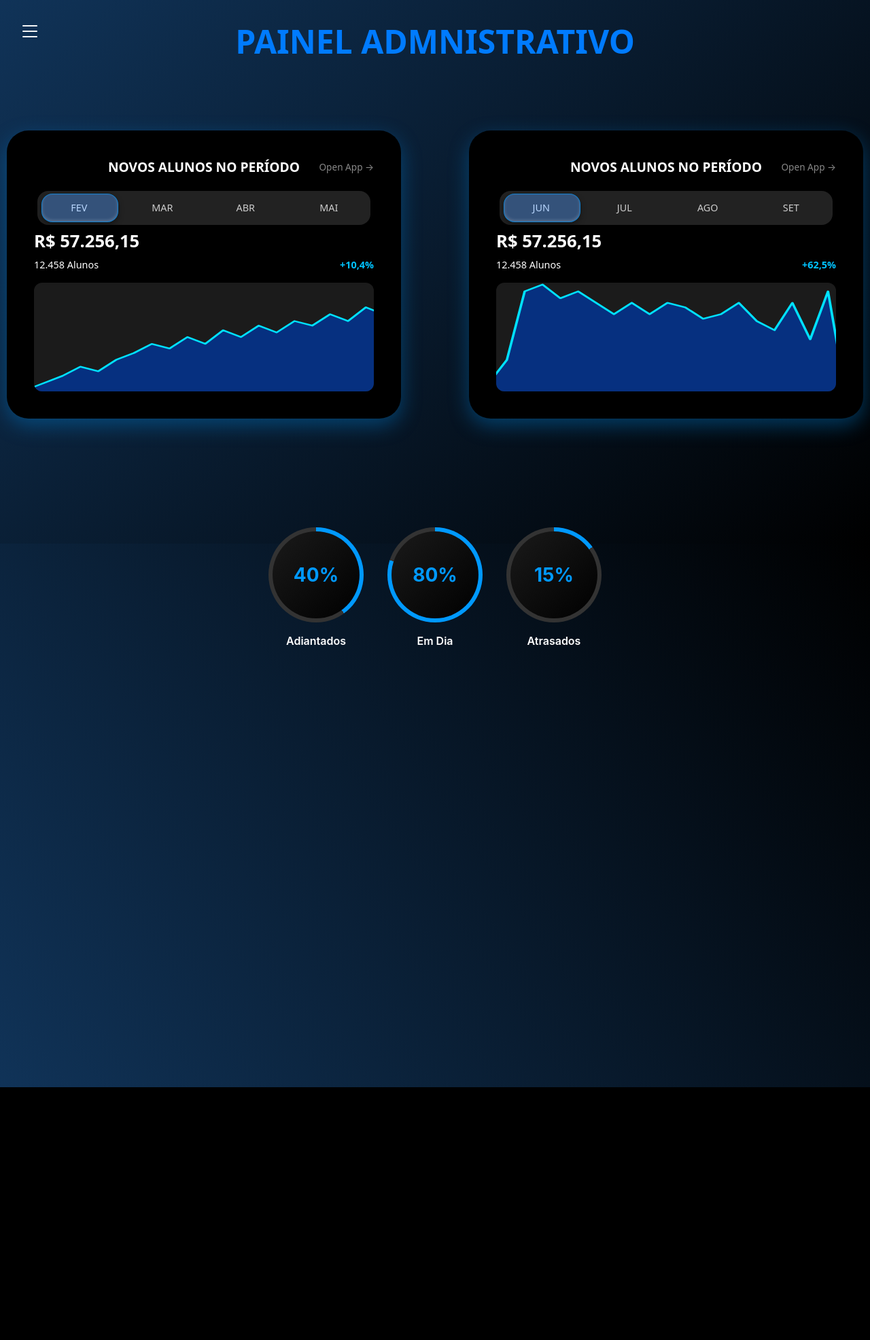
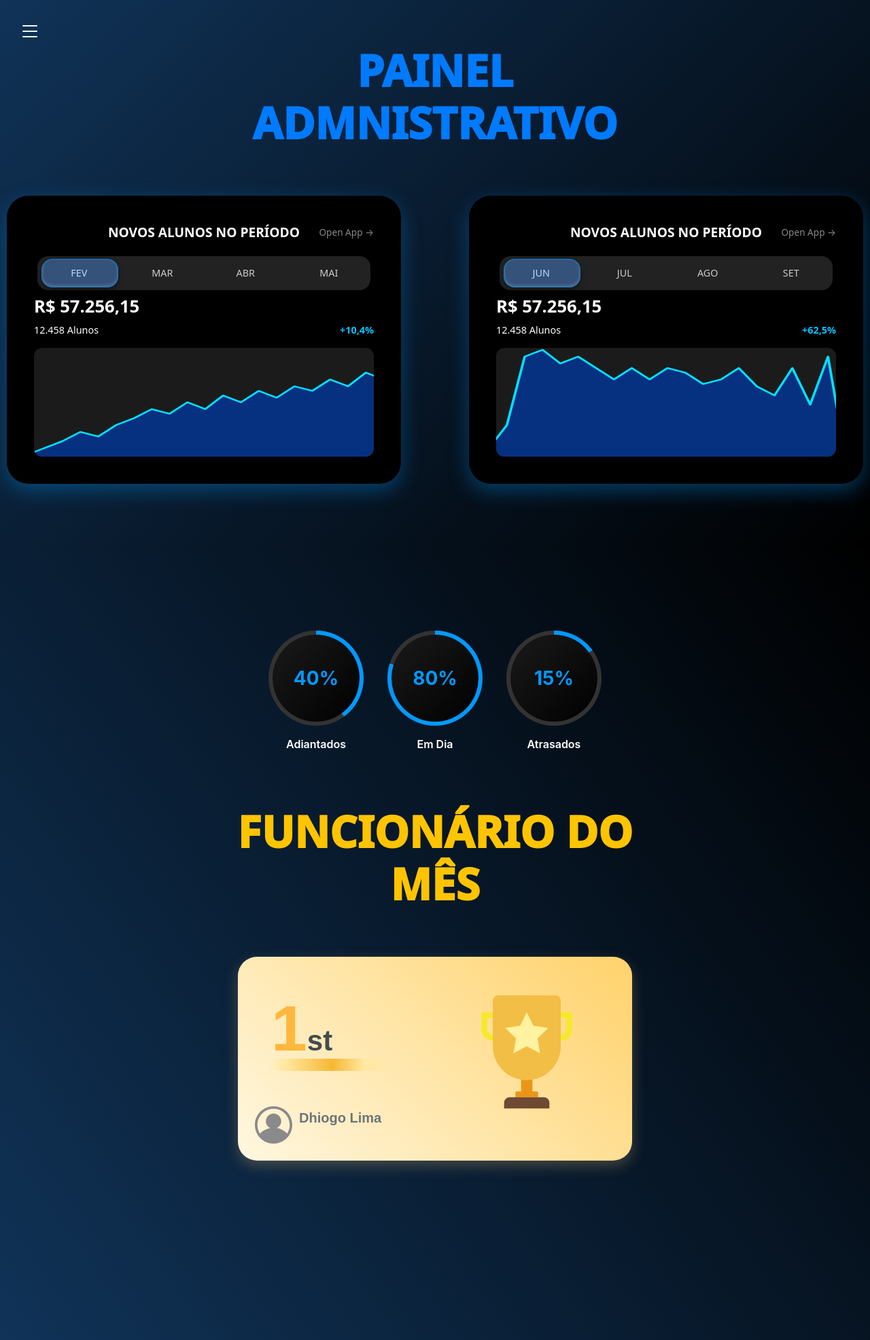
Before and after one commit to GabrielT27/TechFit, a PHP site: page /pagAdm.html in a window 1280 px wide. Shown: the whole page at 68% size. Before the commit the page ends 1600 px from the top, so only its background shows below. Run offline with PHP 8.4, Linux system fonts and the light colour scheme.

Commit message:
Adicionando card de funcionário do mês.

```diff
--- a/pagAdm.css
+++ b/pagAdm.css
@@ -61,11 +61,14 @@ button:hover {
 .noss {
   position: relative;
   display: flex;
-  justify-content: center;
+  flex-direction: column;   /* empilha o h1 e o card certinho */
+  justify-content: flex-start; /* começa de cima pra não esmagar nada */
   align-items: center;
-  height: 100vh;
+  min-height: 100dvh;       /* resolução do corte */
+  padding: 4rem 0;          /* espaço para respirar */
   background: linear-gradient(235deg, #000000, #103358);
 }
+
 
 /* Espaçamento entre os cards: usa gap para controlar o espaçamento quando
    os .crypto-card são colocados em um flex container. Também permite quebra
@@ -88,8 +91,8 @@ button:hover {
   left: 50%;
   transform: translateX(-50%);
   color: #007BFF;
-  font-weight: 800;
-  font-size: 3rem;
+  font-weight: 1000;
+  font-size: 4rem;
 
 }
 
@@ -110,17 +113,45 @@ button:hover {
   width: 100%;
 }
 
+
+.func {
+  position: absolute;
+  top: 20REM; /* distância do topo */
+  left: 50%;
+  transform: translateX(-50%);
+  color: #ffc400;
+  font-weight: 1000;
+  font-size: 4rem;
+
+}
+
+
+.func::before,
+.func::after {
+  content: '';
+  width: 0%;
+  height: 2px;
+  background: #ca9400;
+  display: block;
+  transition: 0.5s;
+  margin: 0 auto;
+}
+
+.func:hover::after,
+.func:hover::before {
+  width: 100%;
+}
 /* From Uiverse.io by Vosoone */
 .crypto-card {
-  width: min(100%, 580px);      /* Limita sem quebrar */
-  padding: 2.5rem;              /* Escala melhor que px */
+  width: min(100%, 580px);
+  padding: 2.5rem;
   border-radius: 2rem;
   background: #000;
   color: #fff;
   box-shadow: 0 10px 30px rgba(3, 122, 201, 0.45);
-  margin: 3rem auto 0;          /* Centraliza e deixa espaço de cima */
-  margin-top: 12rem;
+  margin: 18rem auto 0;
 }
+
 .header {
   display: flex;
   align-items: center;
@@ -318,6 +349,7 @@ button:hover {
   width: 100%;
   position: relative;
   z-index: 10;
+  margin-top: 6rem;
 }
 
 .circle-card {
@@ -368,6 +400,202 @@ button:hover {
   color: #0099ff;
 }
 
+
+
+
+
+/* trofeu */
+/* ============================
+   CARD PRINCIPAL (CONTAINER)
+============================ */
+.cards {
+
+  width: 580px;
+  height: 500px;                     /* ➜ maior */
+  transition: 0.4s ease;
+  background: none;
+  overflow: visible;                 /* ➜ deixa animação aparecer melhor */
+
+  cursor: pointer;
+  margin-top: 34rem;
+}
+
+.cards:hover {
+  transform: scale(1.03);            /* ➜ efeito elegante */
+}
+
+/* ============================
+   CARD SUPERIOR (outlinePage)
+============================ */
+.outlinePage {
+  position: relative;
+  background: linear-gradient(45deg, #fff7e0, #ffd26b);
+  width: 100%;
+  height: 300px;                     /* ➜ maior */
+  border-radius: 28px;
+  padding: 1.5rem;
+  box-shadow: 0 8px 20px rgba(180, 150, 94, 0.35);
+  transition: 0.4s ease;
+  z-index: 3;
+
+  display: flex;
+  flex-direction: column;
+  justify-content: flex-start;
+}
+
+.cards:hover .outlinePage {
+  box-shadow: 0 15px 35px #b1985e;
+  transform: translateY(-8px);
+}
+
+/* ============================
+   CARD INFERIOR (detailPage)
+============================ */
+.detailPage {
+  position: absolute;
+  width: 100%;
+  height: 15rem;                     /* ➜ maior */
+  background: white;
+  bottom: 0px;                     /* ➜ sai mais suave */
+  border-radius: 0 0 38px 38px;
+  box-shadow: 0 8px 20px rgba(0,0,0,0.12);
+  display: none;
+  padding: 1.0rem;
+  align-items: center;
+  justify-content: flex-start;
+  transition: 0.4s ease;
+  z-index: 1;
+}
+
+.cards:hover .detailPage {
+  display: flex;
+  bottom: 0px;                     /* ➜ animação descendo */
+}
+
+/* ============================
+   ELEMENTOS INTERNOS
+============================ */
+
+.splitLine {
+  position: absolute;
+  width: 230px;
+  height: 18px;
+  top: 150px;
+  background-image: linear-gradient(to right,
+    transparent 10%,
+    #ffe8a0 20%,
+    #f7b733 50%,
+    #ffe8a0 70%,
+    transparent 90%);
+  z-index: 0;
+}
+
+.trophy {
+  position: absolute;
+  right: 15px;
+  top: 40px;
+  width: 280px;
+  height: 200px;
+}
+
+.ranking_number {
+  position: relative;
+  color: #ffb73d;
+  font-family: "Poppins", sans-serif;
+  font-weight: 800;
+  font-size: 95px;                    /* ➜ maior */
+  margin: 0;
+  left: 25px;
+  top: 10px;
+}
+
+.ranking_word {
+  font-size: 42px;
+  color: #424c50;
+}
+
+.userAvatar {
+  position: absolute;
+  bottom: 25px;
+  left: 25px;
+  width: 55px;
+  height: 55px;
+}
+
+.userName {
+  position: absolute;
+  bottom: 32px;
+  left: 90px;
+  font-weight: 700;
+  font-family: "Poppins", sans-serif;
+  color: #6b7578;
+  font-size: 20px;                   /* ➜ maior */
+}
+
+/* ============================
+   ÍCONE E SCORE
+============================ */
+.medals {
+  position: absolute;
+  top: 35px;
+  right: 15px;
+  width: 90px;
+  height: 90px;
+}
+
+.gradesBox {
+  position: relative;
+  margin-left: 90px;
+}
+
+.gradesIcon {
+  position: absolute;
+  left: -75px;
+  top: 85px;
+  width: 95px;
+}
+
+.gradesBoxLabel {
+  margin: 10;
+  font-weight: 800;
+  color: #6a7073;
+  letter-spacing: 6px;
+  font-size: 24px;
+  margin-top: 30px;
+  margin-left: -4REM;
+}
+
+.gradesBoxNum {
+  margin-top: -10px;
+  font-size: 52px;                   /* ➜ maior */
+  font-weight: 300;
+  color: #ea9518;
+}
+
+/* ============================
+   ANIMAÇÃO
+============================ */
+.slide-in-top {
+  animation: slide-in-top 0.7s cubic-bezier(0.55, 0.05, 0.36, 1) both;
+}
+
+@keyframes slide-in-top {
+  0% { transform: translateY(-40px); opacity: 0; }
+  100% { transform: translateY(0); opacity: 1; }
+}
+
+
+@keyframes slide-in-top {
+  0% {
+    transform: translateY(-100px);
+    opacity: 0;
+  }
+
+  100% {
+    transform: translateY(0);
+    opacity: 1;
+  }
+}
 
 
 
--- a/pagAdm.html
+++ b/pagAdm.html
@@ -36,7 +36,7 @@
 </div>
 
 <div class="nos">
-    <h1 class="tec" style="margin-bottom: 95px; margin-top: 30px; text-align: center;">PAINEL ADMNISTRATIVO</h1>
+    <h1 class="tec" style="margin-top: 4rem; text-align: center;">PAINEL ADMNISTRATIVO</h1>
     <!-- From Uiverse.io by Vosoone -->
 <div class="crypto-card">
   <div class="header">
@@ -328,6 +328,159 @@
 
 <div class="noss">
 
+  <h1 class="func" style="margin-top: 4rem; text-align: center;">FUNCIONÁRIO DO MÊS</h1>
+
+  <div class="cards">
+    <div class="outlinePage">
+      <svg
+        class="icon trophy"
+        viewBox="0 0 1024 1024"
+        version="1.1"
+        xmlns="http://www.w3.org/2000/svg"
+        width="190"
+        height="160"
+      >
+        <path
+          d="M469.333333 682.666667h85.333334v128h-85.333334zM435.2 810.666667h153.6c4.693333 0 8.533333 3.84 8.533333 8.533333v34.133333h-170.666666v-34.133333c0-4.693333 3.84-8.533333 8.533333-8.533333z"
+          fill="#ea9518"
+          data-spm-anchor-id="a313x.search_index.0.i10.40193a81WcxQiT"
+          class=""
+        ></path>
+        <path
+          d="M384 853.333333h256a42.666667 42.666667 0 0 1 42.666667 42.666667v42.666667H341.333333v-42.666667a42.666667 42.666667 0 0 1 42.666667-42.666667z"
+          fill="#6e4a32"
+          data-spm-anchor-id="a313x.search_index.0.i1.40193a81WcxQiT"
+          class=""
+        ></path>
+        <path
+          d="M213.333333 256v85.333333a42.666667 42.666667 0 0 0 85.333334 0V256H213.333333zM170.666667 213.333333h170.666666v128a85.333333 85.333333 0 1 1-170.666666 0V213.333333zM725.333333 256v85.333333a42.666667 42.666667 0 0 0 85.333334 0V256h-85.333334z m-42.666666-42.666667h170.666666v128a85.333333 85.333333 0 1 1-170.666666 0V213.333333z"
+          fill="#f4ea2a"
+          data-spm-anchor-id="a313x.search_index.0.i9.40193a81WcxQiT"
+          class=""
+        ></path>
+        <path
+          d="M298.666667 85.333333h426.666666a42.666667 42.666667 0 0 1 42.666667 42.666667v341.333333a256 256 0 1 1-512 0V128a42.666667 42.666667 0 0 1 42.666667-42.666667z"
+          fill="#f2be45"
+          data-spm-anchor-id="a313x.search_index.0.i5.40193a81WcxQiT"
+          class=""
+        ></path>
+        <path
+          d="M512 469.333333l-100.309333 52.736 19.157333-111.701333-81.152-79.104 112.128-16.298667L512 213.333333l50.176 101.632 112.128 16.298667-81.152 79.104 19.157333 111.701333z"
+          fill="#FFF2A0"
+        ></path>
+      </svg>
+      <p class="ranking_number">1<span class="ranking_word">st</span></p>
+      <div class="splitLine"></div>
+      <svg
+        class="icon userAvatar"
+        viewBox="0 0 1024 1024"
+        version="1.1"
+        xmlns="http://www.w3.org/2000/svg"
+        width="50"
+        height="50"
+        margin-top:
+      >
+        <path
+          d="M512 0C228.693 0 0 228.693 0 512s228.693 512 512 512 512-228.693 512-512S795.307 0 512 0z m0 69.973c244.053 0 442.027 197.973 442.027 442.027 0 87.04-25.6 168.96-69.973 237.227-73.387-78.507-170.667-133.12-281.6-151.893 69.973-34.133 119.467-105.813 119.467-187.733 0-116.053-93.867-209.92-209.92-209.92s-209.92 93.867-209.92 209.92c0 83.627 47.787 155.307 119.467 187.733-110.933 20.48-208.213 75.093-281.6 153.6-44.373-68.267-69.973-150.187-69.973-238.933 0-244.053 197.973-442.027 442.027-442.027z"
+          fill="#8a8a8a"
+        ></path>
+      </svg>
+      <p class="userName">Dhiogo Lima
+    </div>
+    <div class="detailPage">
+      <svg
+        class="icon medals slide-in-top"
+        viewBox="0 0 1024 1024"
+        version="1.1"
+        xmlns="http://www.w3.org/2000/svg"
+        width="80"
+        height="80"
+      >
+        <path
+          d="M896 42.666667h-128l-170.666667 213.333333h128z"
+          fill="#FF4C4C"
+        ></path>
+        <path
+          d="M768 42.666667h-128l-170.666667 213.333333h128z"
+          fill="#3B8CFF"
+        ></path>
+        <path d="M640 42.666667h-128L341.333333 256h128z" fill="#F1F1F1"></path>
+        <path
+          d="M128 42.666667h128l170.666667 213.333333H298.666667z"
+          fill="#FF4C4C"
+        ></path>
+        <path
+          d="M256 42.666667h128l170.666667 213.333333h-128z"
+          fill="#3B8CFF"
+        ></path>
+        <path
+          d="M384 42.666667h128l170.666667 213.333333h-128z"
+          fill="#FBFBFB"
+        ></path>
+        <path
+          d="M298.666667 256h426.666666v213.333333H298.666667z"
+          fill="#E3A815"
+        ></path>
+        <path
+          d="M512 661.333333m-320 0a320 320 0 1 0 640 0 320 320 0 1 0-640 0Z"
+          fill="#FDDC3A"
+        ></path>
+        <path
+          d="M512 661.333333m-256 0a256 256 0 1 0 512 0 256 256 0 1 0-512 0Z"
+          fill="#E3A815"
+        ></path>
+        <path
+          d="M512 661.333333m-213.333333 0a213.333333 213.333333 0 1 0 426.666666 0 213.333333 213.333333 0 1 0-426.666666 0Z"
+          fill="#F5CF41"
+        ></path>
+        <path
+          d="M277.333333 256h469.333334a21.333333 21.333333 0 0 1 0 42.666667h-469.333334a21.333333 21.333333 0 0 1 0-42.666667z"
+          fill="#D19A0E"
+        ></path>
+        <path
+          d="M277.333333 264.533333a12.8 12.8 0 1 0 0 25.6h469.333334a12.8 12.8 0 1 0 0-25.6h-469.333334z m0-17.066666h469.333334a29.866667 29.866667 0 1 1 0 59.733333h-469.333334a29.866667 29.866667 0 1 1 0-59.733333z"
+          fill="#F9D525"
+        ></path>
+        <path
+          d="M512 746.666667l-100.309333 52.736 19.157333-111.701334-81.152-79.104 112.128-16.298666L512 490.666667l50.176 101.632 112.128 16.298666-81.152 79.104 19.157333 111.701334z"
+          fill="#FFF2A0"
+        ></path>
+      </svg>
+      <div class="gradesBox">
+        <svg
+          class="icon gradesIcon"
+          viewBox="0 0 1024 1024"
+          version="1.1"
+          xmlns="http://www.w3.org/2000/svg"
+          width="60"
+          height="60"
+        >
+          <path
+            d="M382.6 805H242.2c-6.7 0-12.2-5.5-12.2-12.2V434.3c0-6.7 5.5-12.2 12.2-12.2h140.4c6.7 0 12.2 5.5 12.2 12.2v358.6c0 6.6-5.4 12.1-12.2 12.1z"
+            fill="#ea9518"
+            data-spm-anchor-id="a313x.search_index.0.i36.40193a81WcxQiT"
+            class=""
+          ></path>
+          <path
+            d="M591.1 805H450.7c-6.7 0-12.2-5.5-12.2-12.2V254.9c0-6.7 5.5-12.2 12.2-12.2h140.4c6.7 0 12.2 5.5 12.2 12.2v537.9c0 6.7-5.5 12.2-12.2 12.2z"
+            fill="#f2be45"
+            data-spm-anchor-id="a313x.search_index.0.i35.40193a81WcxQiT"
+            class=""
+          ></path>
+          <path
+            d="M804.4 805H663.9c-6.7 0-12.2-5.5-12.2-12.2v-281c0-6.7 5.5-12.2 12.2-12.2h140.4c6.7 0 12.2 5.5 12.2 12.2v281c0.1 6.7-5.4 12.2-12.1 12.2z"
+            fill="#ea9518"
+            data-spm-anchor-id="a313x.search_index.0.i37.40193a81WcxQiT"
+            class=""
+          ></path>
+        </svg>
+        <p class="gradesBoxLabel">CADASTROS</p>
+        <p class="gradesBoxNum">1105</p>
+      </div>
+    </div>
+  </div>
+
+
 </div>
 
 
```
